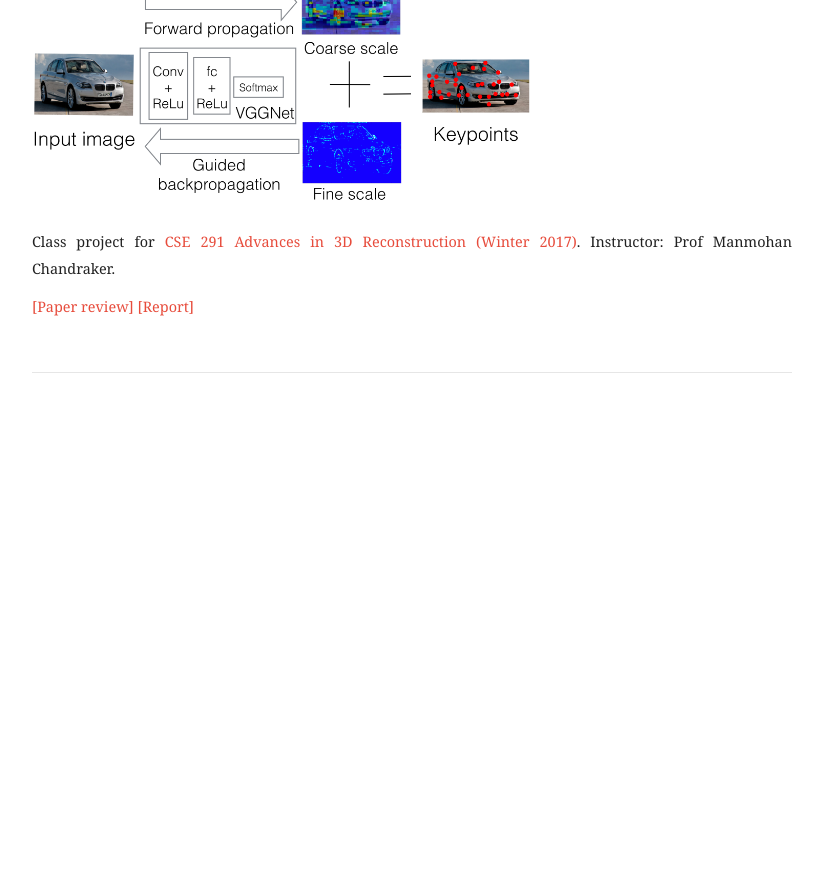
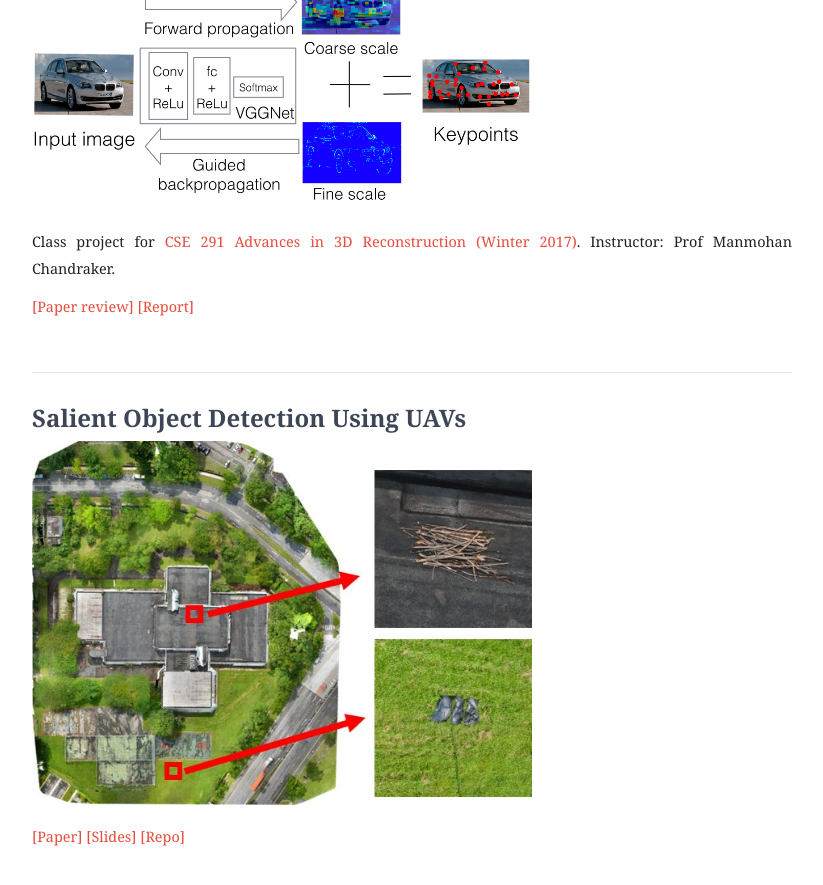
Before and after one commit to moshanATucsd/moshanATucsd.github.io, a Jekyll site: the page built from project/index.html, in a window 1280 px wide and 900 px high, scrolled down 1214 px. Shown: the top 885 px of the window, without its empty margins (228-1051 px from the left). Built offline with Jekyll 4.4.1, drawn with Linux system fonts in a browser that asks for light colours; nearby versions of some CDN libraries; before the commit the page ends 1619 px from its top, so only the background shows below that.

Commit message:
add project

```diff
--- a/project/index.html
+++ b/project/index.html
@@ -62,3 +62,20 @@ category: project
     </div>
 </section>
 <div class="spacer"></div>
+
+<section>
+    <h2>Salient Object Detection Using UAVs</h2>
+    <div>
+        <p>
+            <img class="displayed" src="/images/project/imav2016.jpg"
+                alt="Oxford Screenshot" width="500">
+        </p>
+
+        <p>
+        <a href="https://www.researchgate.net/publication/342424796_Salient_Object_Detection_Using_UAVs">[Paper]</a>
+        <a href="https://github.com/shanmo/IMAV2016-Dataset/blob/master/salient_object_detection_ppt.pdf">[Slides]</a>
+        <a href="https://github.com/shanmo/IMAV2016-Dataset">[Repo]</a>
+        </p>
+    </div>
+</section>
+<div class="spacer"></div>
```
Also changed, not shown: images/project/imav2016.jpg (added).
